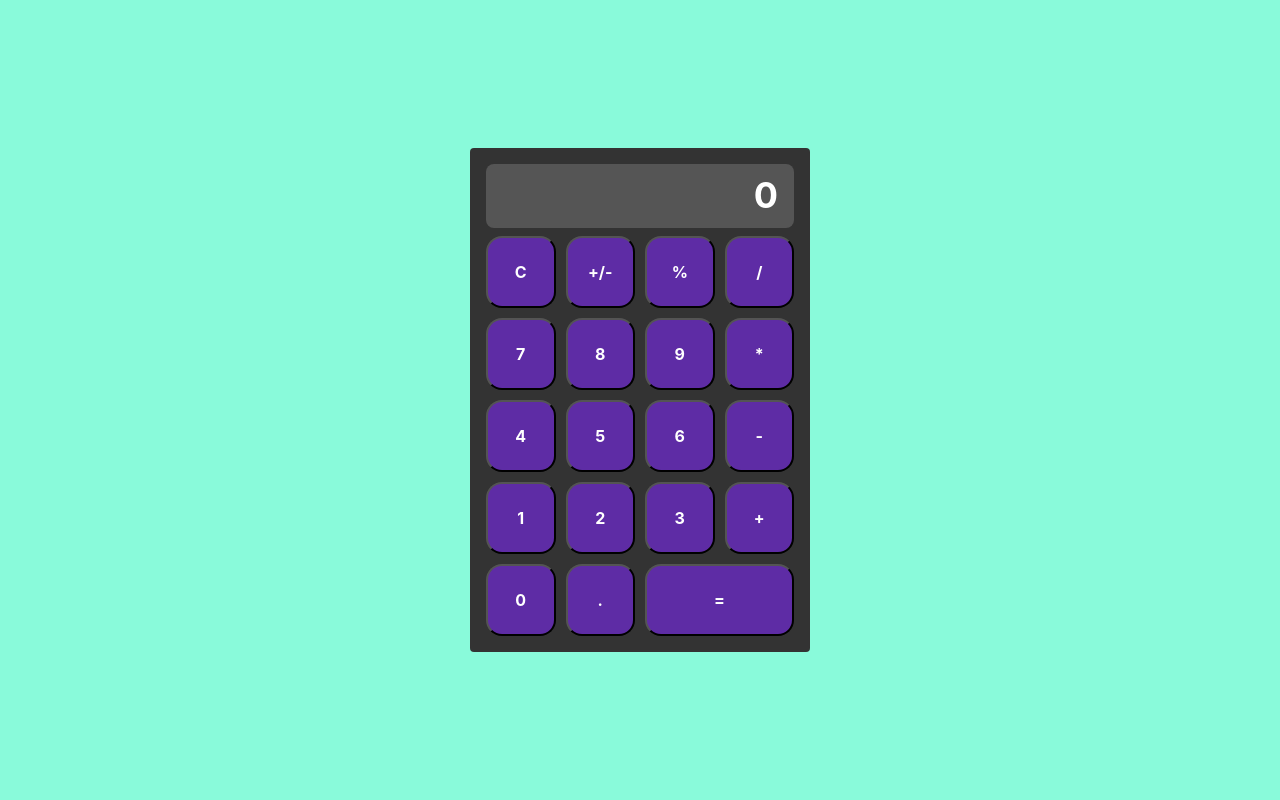
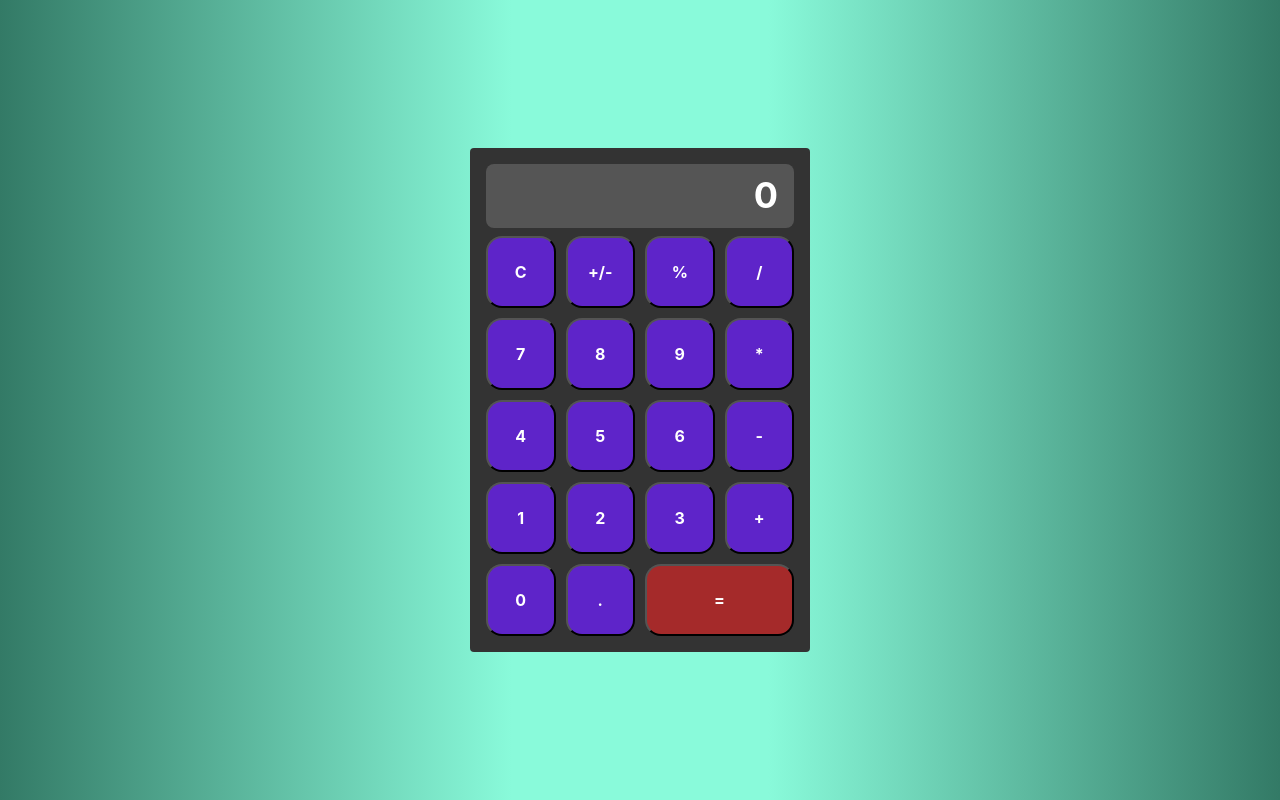
Before and after one commit to CSIS331-MobileApp-S24/calculator-Frederichdk, a React (Create React App) app: page / in a window 1280 px wide. Built offline with nearby package versions, Linux system fonts and the light colour scheme.

Commit message:
Gradient added to the background

```diff
--- a/src/components/Button.css
+++ b/src/components/Button.css
@@ -3,3 +3,7 @@
     grid-column: span 2;
 
 }
+
+.button{
+    background-color: rgb(94, 36, 201);
+}
--- a/src/components/Button.js
+++ b/src/components/Button.js
@@ -3,15 +3,12 @@ import "./Button.css";
 
 const Button = ({values, className, onClicked}) =>{
 
-    let conditionalClass = "";
+    let conditionalClass = "button";
     if (className === "=") {
         conditionalClass = "equalButton";
     }
     return(
-
-            <button className={`br4 grow bg-purple white b ${conditionalClass}`}  onClick={onClicked}>{values}</button>
-
-
+            <button className={`br4 grow white b ${conditionalClass}`}  onClick={onClicked}>{values}</button>
     );
 };
 export default Button;
--- a/src/index.css
+++ b/src/index.css
@@ -5,7 +5,8 @@ body {
     sans-serif;
   -webkit-font-smoothing: antialiased;
   -moz-osx-font-smoothing: grayscale;
-  background-color: rgb(137, 250, 218);
+  /* background-color: rgb(137, 250, 218); */
+  background: linear-gradient(to Left, rgb(51, 122, 102)0%, rgb(137, 250, 218)40%,rgb(137, 250, 218)60%, rgb(51, 122, 102)100% );
 }
 
 code {
```
